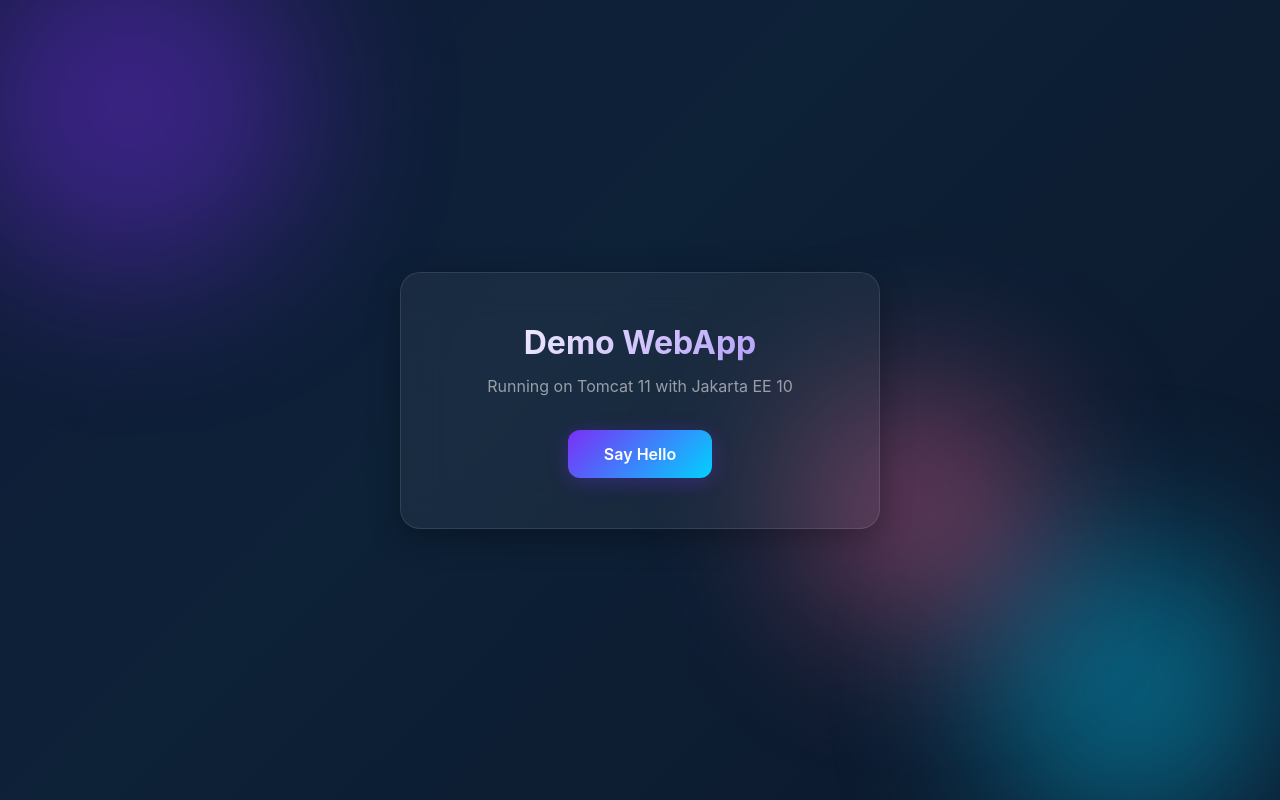
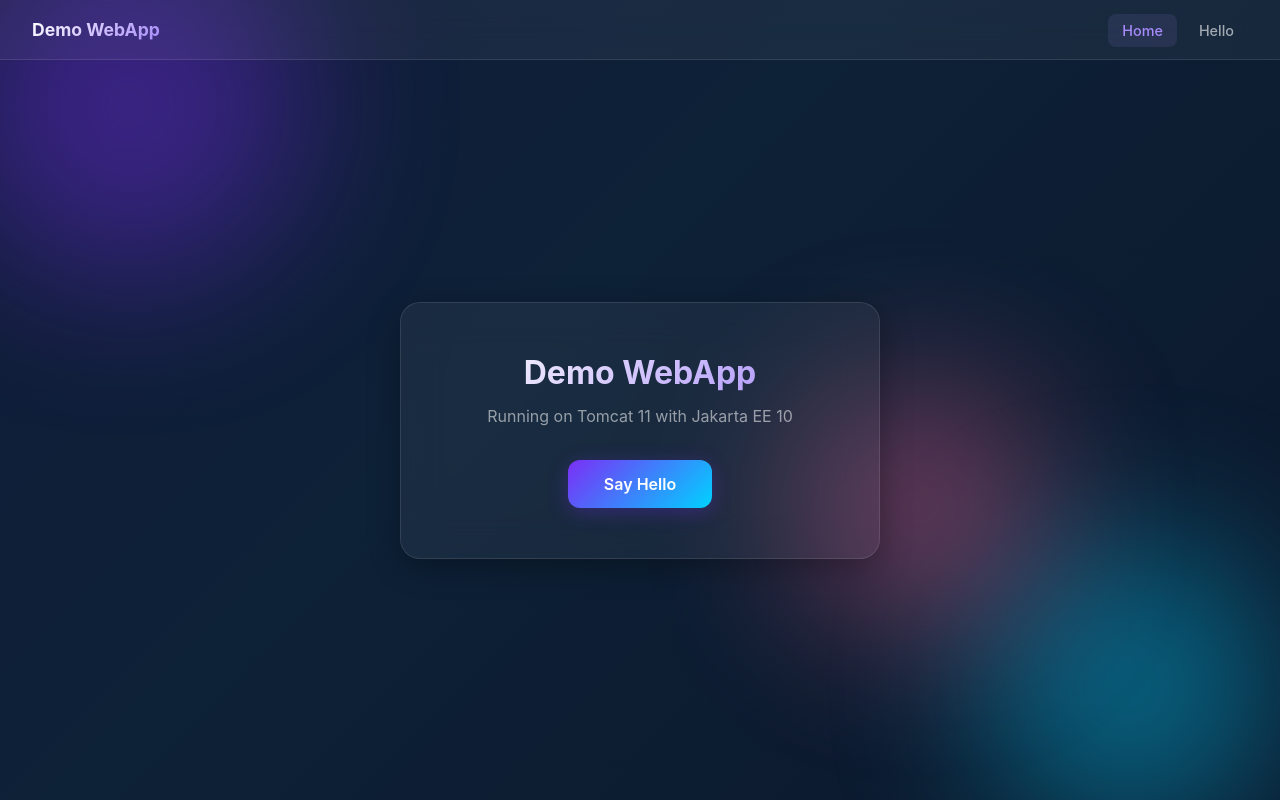
Before and after one commit to zts-code/demo-webapp, a web app: page / in a window 1280 px wide. Run offline with its HTML, style and script files only (its server is not run), Linux system fonts and the light colour scheme; data that the repository does not hold is empty.

Commit message:
feat: add navigation bar to all pages
Adds a fixed glassmorphism navigation bar matching the existing dark
theme to both the home page (index.html) and the Hello servlet page.
The nav includes a brand logo link and Home/Hello page links with
an active state indicator.

Closes #2

Co-authored-by: zts-code <zts-code@users.noreply.github.com>

```diff
--- a/WebContent/index.html
+++ b/WebContent/index.html
@@ -15,6 +15,59 @@
             align-items: center;
             min-height: 100vh;
             overflow: hidden;
+            padding-top: 60px;
+        }
+
+        /* Navigation */
+        .nav {
+            position: fixed;
+            top: 0; left: 0; right: 0;
+            z-index: 10;
+            height: 60px;
+            background: rgba(255, 255, 255, 0.05);
+            backdrop-filter: blur(20px);
+            -webkit-backdrop-filter: blur(20px);
+            border-bottom: 1px solid rgba(255, 255, 255, 0.1);
+            display: flex;
+            align-items: center;
+            justify-content: space-between;
+            padding: 0 32px;
+        }
+
+        .nav-brand {
+            font-size: 1.1rem;
+            font-weight: 700;
+            background: linear-gradient(135deg, #ffffff, #a78bfa);
+            -webkit-background-clip: text;
+            -webkit-text-fill-color: transparent;
+            background-clip: text;
+            text-decoration: none;
+        }
+
+        .nav-links {
+            display: flex;
+            gap: 8px;
+            list-style: none;
+        }
+
+        .nav-links a {
+            color: rgba(255, 255, 255, 0.6);
+            text-decoration: none;
+            font-size: 0.9rem;
+            font-weight: 500;
+            padding: 8px 14px;
+            border-radius: 8px;
+            transition: color 0.2s, background 0.2s;
+        }
+
+        .nav-links a:hover {
+            color: #fff;
+            background: rgba(255, 255, 255, 0.08);
+        }
+
+        .nav-links a.active {
+            color: #a78bfa;
+            background: rgba(167, 139, 250, 0.1);
         }
 
         /* Animated gradient background */
@@ -143,6 +196,13 @@
     </style>
 </head>
 <body>
+    <nav class="nav">
+        <a class="nav-brand" href="index.html">Demo WebApp</a>
+        <ul class="nav-links">
+            <li><a href="index.html" class="active">Home</a></li>
+            <li><a href="hello">Hello</a></li>
+        </ul>
+    </nav>
     <div class="bg"></div>
     <div class="orb orb-1"></div>
     <div class="orb orb-2"></div>
```
Also changed, not shown: src/com/demo/servlet/HelloServlet.java (+14 -1 lines).
